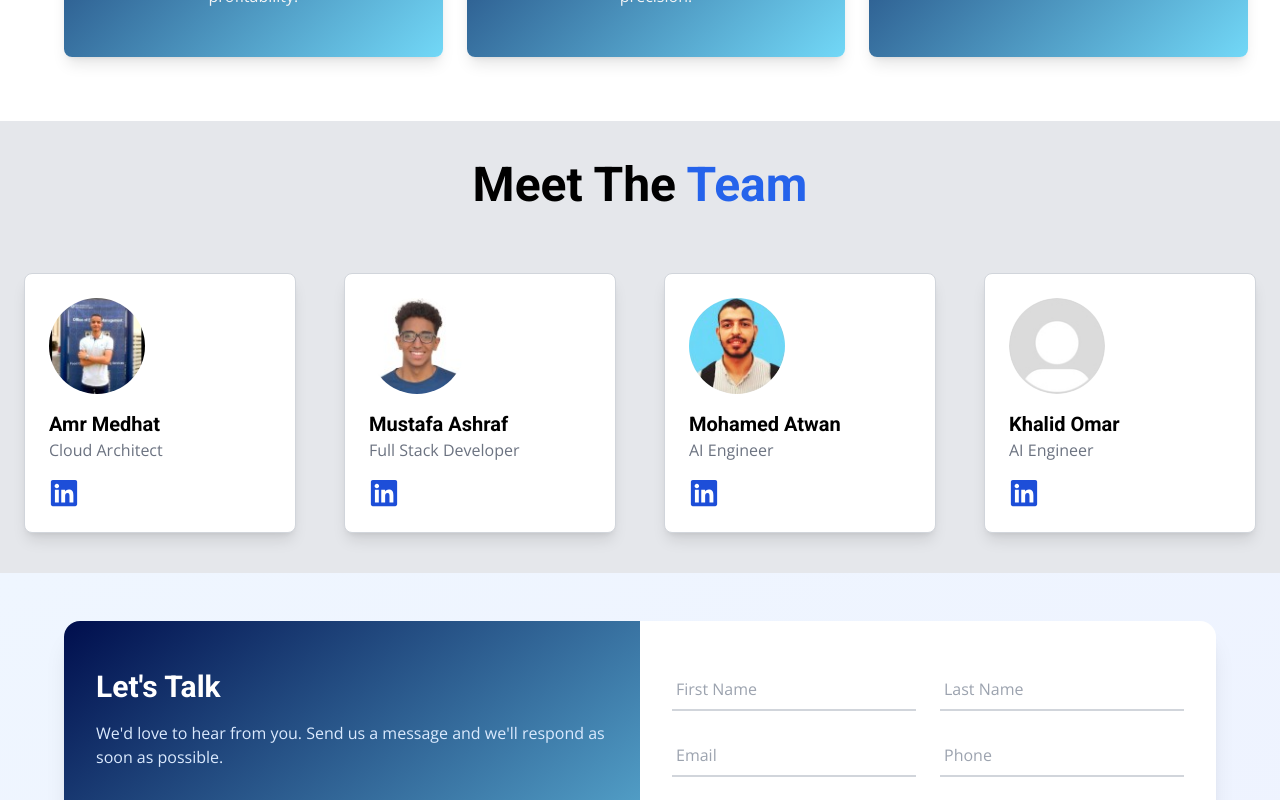
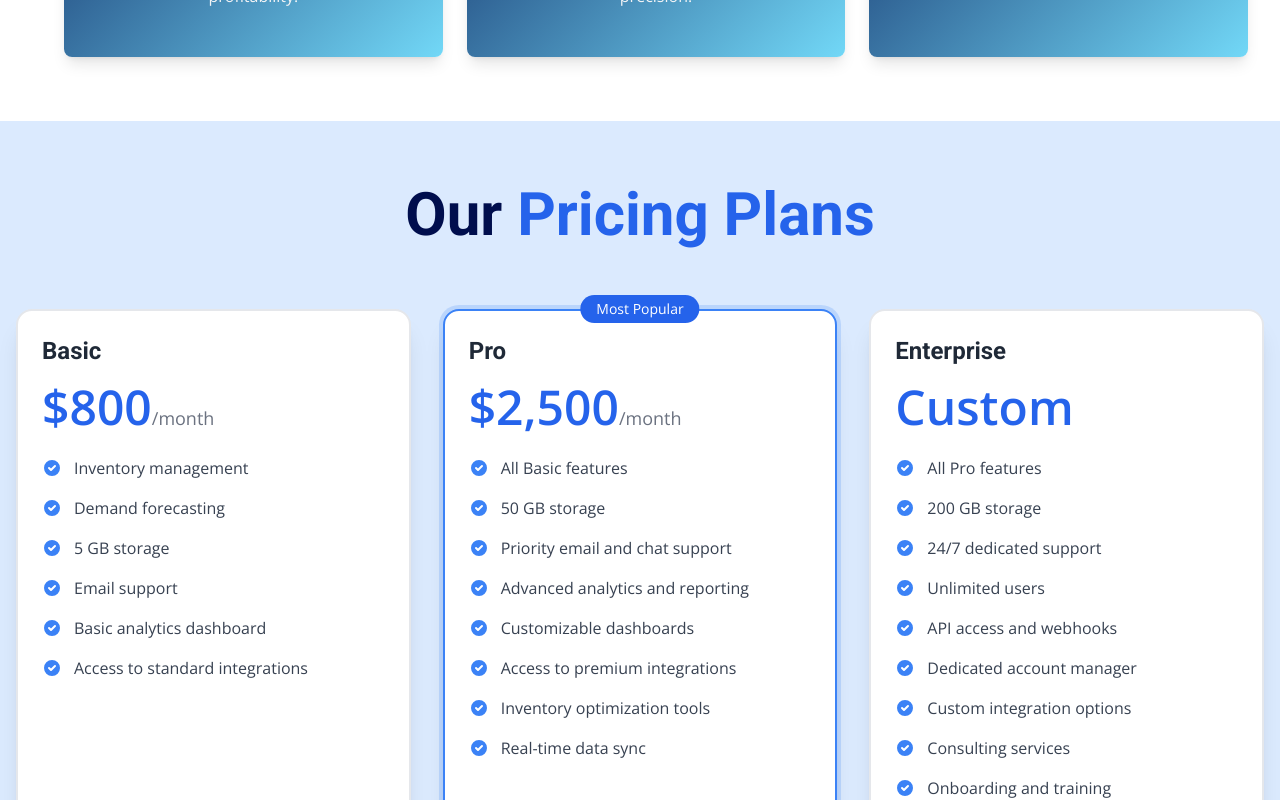
Before and after one commit to MustafaAFarag/SME-Huawei, a React (Vite) app: page / in a window 1280 px wide. Shown: the part 2000-2800 px from the top of the page. Built offline with nearby package versions, Linux system fonts and the light colour scheme.

Commit message:
Pricing Plans and Dashboard

```diff
--- a/src/features/Homepage/BrandsMarquee.tsx
+++ b/src/features/Homepage/BrandsMarquee.tsx
@@ -50,7 +50,7 @@ function BrandsMarquee() {
   ];
 
   return (
-    <div className="flex flex-col gap-10 bg-gray-200 py-10">
+    <div className="flex flex-col gap-10 bg-blue-100 py-10" id="test">
       <h2 className="text-center text-5xl text-white-primary">
         More than <span className="text-blue-600">10,000+</span> Clients Trust
         NexusFlow
--- a/src/features/Homepage/ContactUs.tsx
+++ b/src/features/Homepage/ContactUs.tsx
@@ -41,7 +41,7 @@ const ContactUs = () => {
   }
 
   return (
-    <div className="bg-gradient-to-br from-blue-50 to-indigo-50 px-4 py-12 sm:px-6 lg:px-8">
+    <div className="bg-blue-100 px-4 py-12 sm:px-6 lg:px-8">
       <div className="mx-auto max-w-6xl overflow-hidden rounded-2xl bg-white shadow-xl">
         <div className="grid md:grid-cols-2">
           {/* Left side - Contact Information */}
@@ -55,7 +55,7 @@ const ContactUs = () => {
             <div className="mt-12 space-y-6">
               <div className="flex items-center space-x-4">
                 <FaEnvelope className="h-6 w-6 text-blue-200" />
-                <span>contact@example.com</span>
+                <span>may-x@logistics.com</span>
               </div>
               <div className="flex items-center space-x-4">
                 <FaPhone className="h-6 w-6 text-blue-200" />
--- a/src/features/Homepage/Header.tsx
+++ b/src/features/Homepage/Header.tsx
@@ -26,12 +26,11 @@ function Header() {
   const [isMobileMenuOpen, setIsMobileMenuOpen] = useState(false);
 
   const navItems = [
-    { href: '#', text: 'About' },
+    { href: '#test', text: 'About' },
     { href: '#', text: 'Success Stories' },
     { href: '#', text: 'Solutions' },
     { href: '#', text: 'Industries' },
     { href: '#', text: 'Pricing' },
-    { href: '#', text: 'Contact Us' },
   ];
 
   return (
@@ -57,7 +56,7 @@ function Header() {
           <div className="flex items-center">
             <div className="hidden md:block">
               <Link to="/signup">
-                <Button label="Get Started" />
+                <Button label="Contact Us" />
               </Link>
             </div>
 
@@ -86,7 +85,7 @@ function Header() {
               <div className="pt-4">
                 <Link to="/signup" className="block">
                   <Button
-                    label="Get Started"
+                    label="Contact Us"
                     variant="secondary"
                     size="lg"
                     className="w-full"
--- a/src/features/Homepage/MeetTheTeam.tsx
+++ b/src/features/Homepage/MeetTheTeam.tsx
@@ -65,7 +65,7 @@ function MeetTheTeam() {
   ];
 
   return (
-    <section className="bg-gray-200 py-10">
+    <section className="py-10">
       <div className="px-6">
         <motion.h2
           initial={{ opacity: 0, y: -50 }}
@@ -98,7 +98,7 @@ function MeetTheTeam() {
                 hidden: { opacity: 0, y: 30 },
                 visible: { opacity: 1, y: 0 },
               }}
-              transition={{ duration: 0.5, delay: index * 0.4 }}
+              transition={{ duration: 0.5, delay: index * 0.5 }}
             >
               <TeamMember {...member} />
             </motion.div>
--- /dev/null
+++ b/src/features/Homepage/PricingPlans.tsx
@@ -0,0 +1,114 @@
+import { HiCheckCircle } from 'react-icons/hi';
+
+function PricingPlans() {
+  const plans = [
+    {
+      name: 'Basic',
+      price: '800',
+      features: [
+        'Inventory management',
+        'Demand forecasting',
+        '5 GB storage',
+        'Email support',
+        'Basic analytics dashboard',
+        'Access to standard integrations',
+      ],
+      borderColor: 'border-gray-200',
+      recommended: false,
+    },
+    {
+      name: 'Pro',
+      price: '2,500',
+      features: [
+        'All Basic features',
+        '50 GB storage',
+        'Priority email and chat support',
+        'Advanced analytics and reporting',
+        'Customizable dashboards',
+        'Access to premium integrations',
+        'Inventory optimization tools',
+        'Real-time data sync',
+      ],
+      borderColor: 'border-blue-500',
+      recommended: true,
+    },
+    {
+      name: 'Enterprise',
+      price: 'Custom',
+      features: [
+        'All Pro features',
+        '200 GB storage',
+        '24/7 dedicated support',
+        'Unlimited users',
+        'API access and webhooks',
+        'Dedicated account manager',
+        'Custom integration options',
+        'Consulting services',
+        'Onboarding and training',
+      ],
+      borderColor: 'border-gray-200',
+      recommended: false,
+    },
+  ];
+
+  return (
+    <section className="bg-blue-100 px-4 py-16">
+      <div className="container mx-auto max-w-[100rem]">
+        <h2 className="mb-16 text-center text-6xl font-bold text-primary">
+          Our <span className="text-blue-600">Pricing Plans</span>
+        </h2>
+
+        <div className="grid gap-8 md:grid-cols-3">
+          {plans.map((plan) => (
+            <div
+              key={plan.name}
+              className={`relative flex flex-col rounded-2xl border-2 p-6 shadow-xl transition-all duration-300 hover:shadow-2xl ${plan.borderColor} ${
+                plan.recommended
+                  ? 'bg-white ring-4 ring-blue-500/20'
+                  : 'bg-white'
+              }`}
+            >
+              {plan.recommended && (
+                <div className="absolute -top-4 left-1/2 -translate-x-1/2 rounded-full bg-blue-600 px-4 py-1 text-sm text-white">
+                  Most Popular
+                </div>
+              )}
+
+              <h3 className="mb-4 text-2xl font-bold text-gray-800">
+                {plan.name}
+              </h3>
+
+              <p className="mb-6 text-5xl font-extrabold text-blue-600">
+                {plan.price === 'Custom' ? 'Custom' : `$${plan.price}`}
+                <span className="text-lg font-normal text-gray-500">
+                  {plan.price !== 'Custom' && '/month'}
+                </span>
+              </p>
+
+              <ul className="mb-8 flex-grow space-y-4">
+                {plan.features.map((feature) => (
+                  <li key={feature} className="flex items-center text-gray-700">
+                    <HiCheckCircle className="mr-3 text-blue-500" size={20} />
+                    {feature}
+                  </li>
+                ))}
+              </ul>
+
+              <button
+                className={`mt-auto w-full rounded-lg py-3 font-semibold transition-colors duration-300 ${
+                  plan.recommended
+                    ? 'bg-gradient-to-r from-blue-600 to-purple-600 text-lg text-white hover:from-blue-700 hover:to-purple-700'
+                    : 'bg-blue-50 text-blue-600 hover:bg-blue-100'
+                }`}
+              >
+                Get Started
+              </button>
+            </div>
+          ))}
+        </div>
+      </div>
+    </section>
+  );
+}
+
+export default PricingPlans;
--- a/src/pages/Homepage.tsx
+++ b/src/pages/Homepage.tsx
@@ -5,6 +5,7 @@ import Header from '../features/Homepage/Header';
 import Hero from '../features/Homepage/Hero';
 import MeetTheTeam from '../features/Homepage/MeetTheTeam';
 import OurServices from '../features/Homepage/OurServices';
+import PricingPlans from '../features/Homepage/PricingPlans';
 import VideoQuote from '../features/Homepage/VideoQuote';
 
 function Homepage() {
@@ -15,6 +16,7 @@ function Homepage() {
       <VideoQuote />
       <BrandsMarquee />
       <OurServices />
+      <PricingPlans />
       <MeetTheTeam />
       <ContactUs />
       <Footer />
```
Also changed, not shown: src/pages/Dashboard.tsx (+118 -84 lines).
